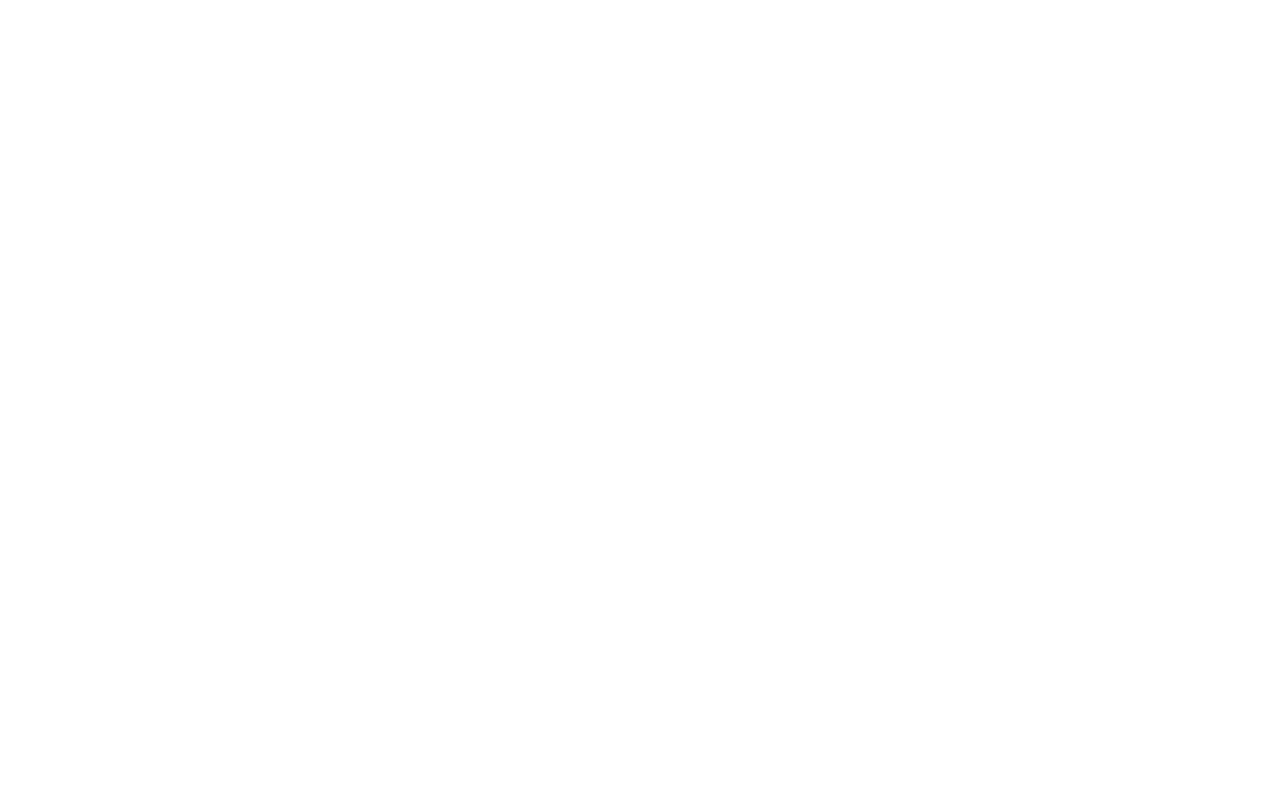
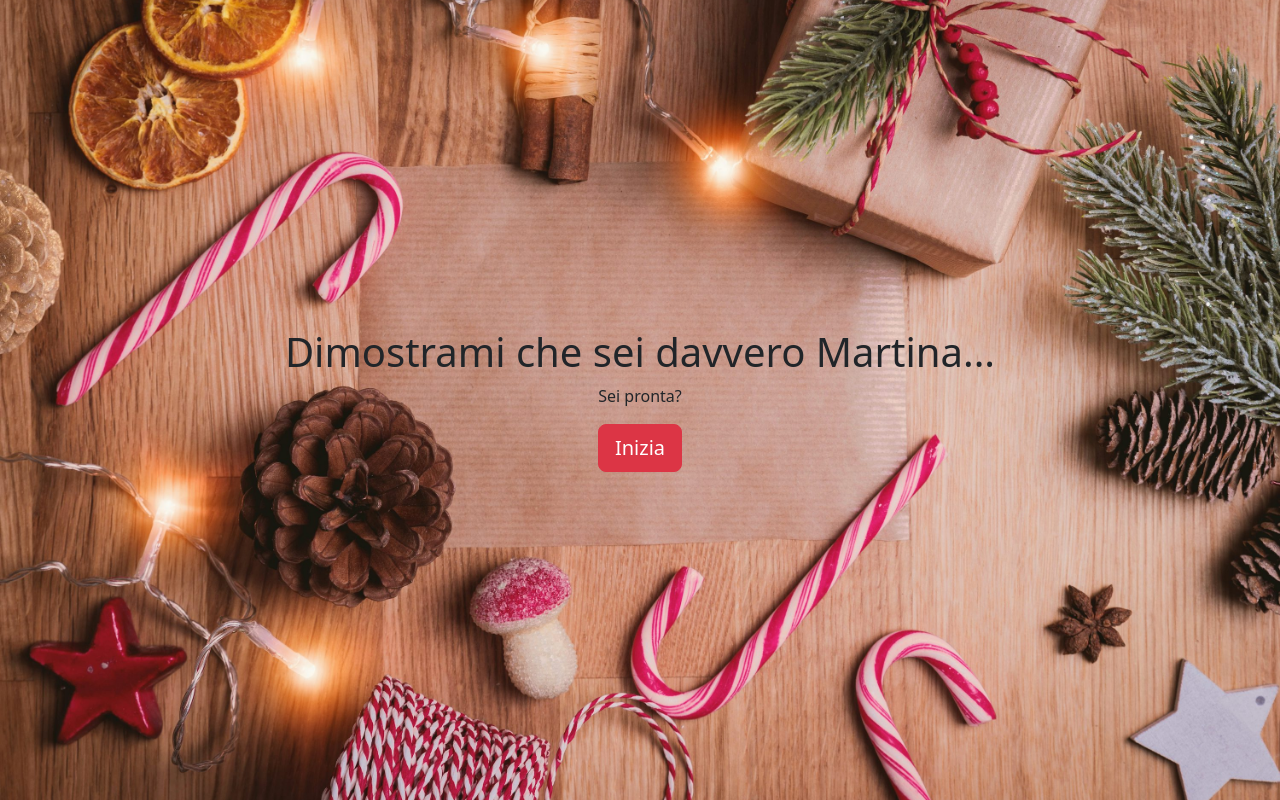
Before and after one commit to MaurizioCr/regalomartina1, a React (Create React App) app: page /ProvaCheSeiMartina in a window 1280 px wide. Before the commit this address had no page. Built offline with nearby package versions, Linux system fonts and the light colour scheme.

Commit message:
ProvaCheSeiMartina

```diff
--- a/src/App.js
+++ b/src/App.js
@@ -4,6 +4,7 @@
 import 'bootstrap/dist/css/bootstrap.min.css';
 import Chisei from "./Components/Chisei"
 import NonSeiMartina from "./Components/NonSeiMartina"
+import ProvaCheSeiMartina from "./Components/ProvaCheSeiMartina";
 
 
 const App = () => {
@@ -13,6 +14,7 @@
         <Route path="/" element={<Intro />} />
         <Route path="/chisei" element={<Chisei />} />
         <Route path="/NonSeiMartina" element={<NonSeiMartina />} />
+        <Route path="/ProvaCheSeiMartina" element={<ProvaCheSeiMartina />} />
       </Routes>
     </Router>
   );
--- a/src/Components/Chisei.jsx
+++ b/src/Components/Chisei.jsx
@@ -22,7 +22,7 @@
           <Col>
             <h1>Per prima cosa... sei tu Martina? 🎄</h1>
 
-            <Button className="me-3" onClick={() => navigate("/Chisei")} variant="danger" size="lg">
+            <Button className="me-3" onClick={() => navigate("/ProvaCheSeiMartina")} variant="danger" size="lg">
               Si
             </Button>
             <Button onClick={() => navigate("/NonSeiMartina")} variant="danger" size="lg">
--- /dev/null
+++ b/src/Components/ProvaCheSeiMartina.jsx
@@ -0,0 +1,34 @@
+import React from "react";
+import { useNavigate } from "react-router-dom";
+import { Container, Row, Col, Button } from "react-bootstrap";
+import background from "../Assets/bg.jpeg";
+
+const ProvaCheSeiMartina = () => {
+  const navigate = useNavigate();
+
+  return (
+    <div
+      className="d-flex justify-content-center align-items-center text-center"
+      style={{
+        backgroundImage: `url(${background})`,
+        backgroundSize: "cover",
+        backgroundPosition: "center",
+        height: "100vh",
+      }}
+    >
+      <Container>
+        <Row>
+          <Col>
+            <h1>Dimostrami che sei davvero Martina...</h1>
+            <p>Sei pronta?</p>
+            <Button onClick={() => navigate("/Chisei")} variant="danger" size="lg">
+              Inizia
+            </Button>
+          </Col>
+        </Row>
+      </Container>
+    </div>
+  );
+};
+
+export default ProvaCheSeiMartina;
```
Also changed, not shown: src/App.css (deleted, +0 -38 lines).
